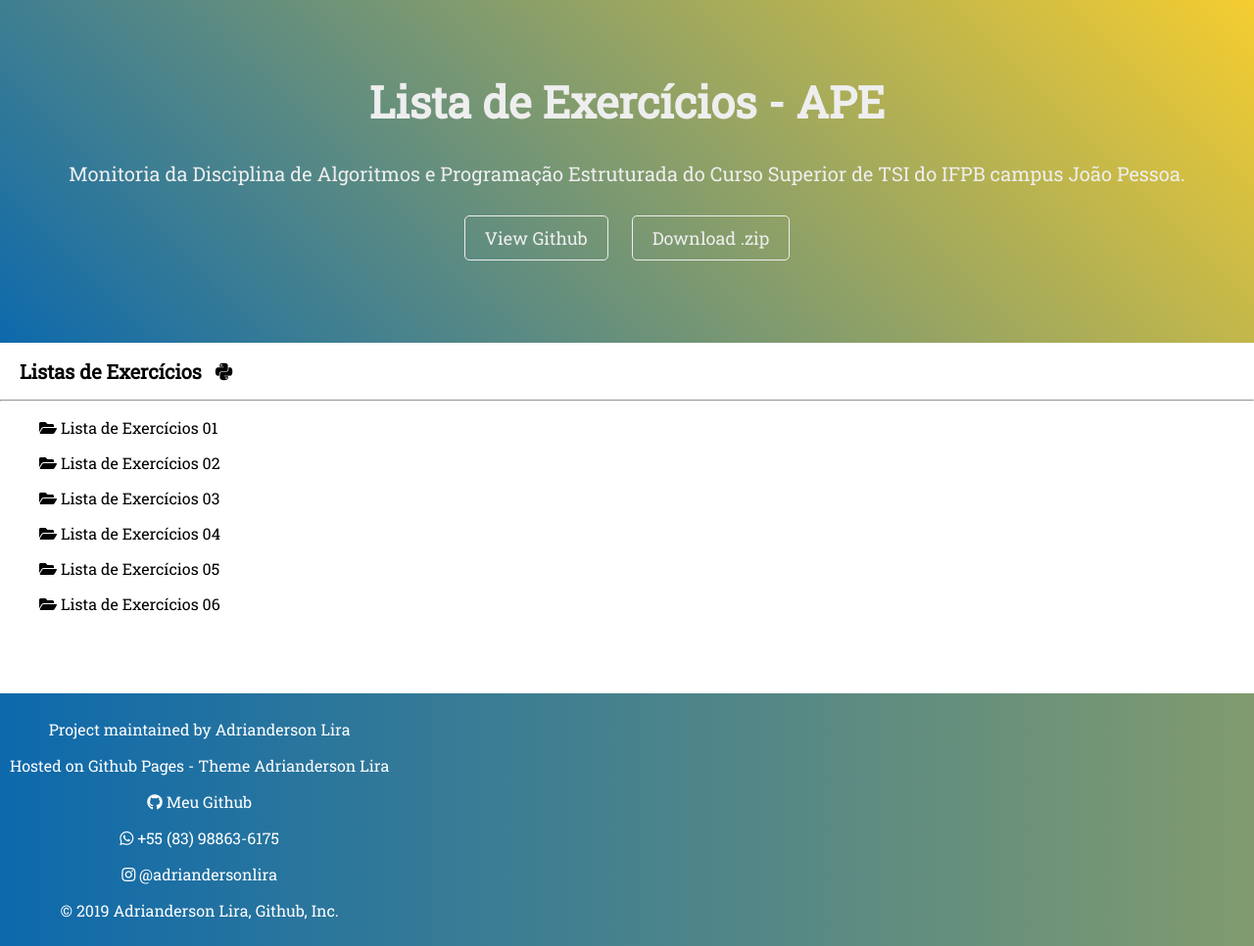
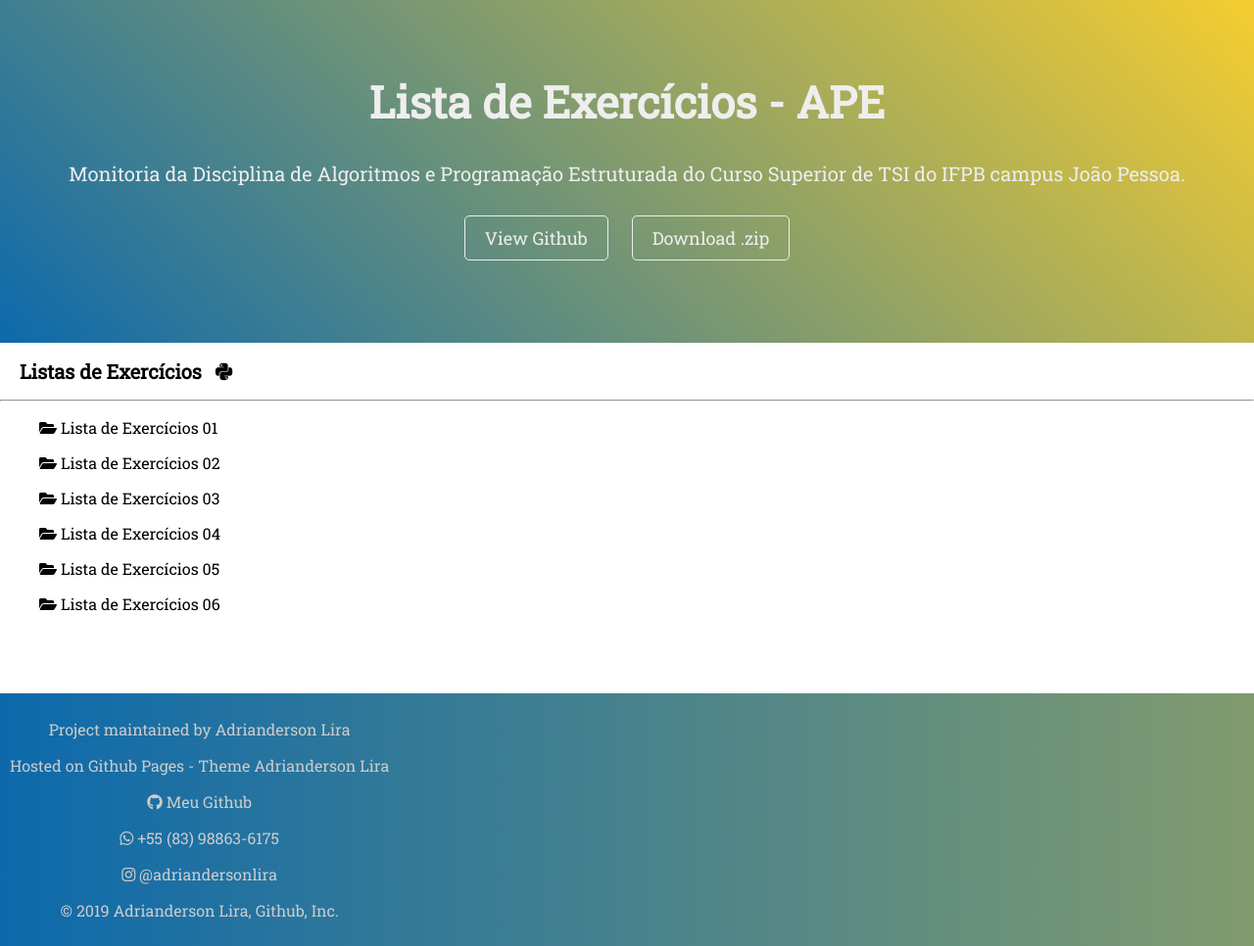
Before and after one commit to AdriandersonLira/APE, a plain HTML site: page index.html in a window 1280 px wide. Shown: the whole page at 98% size. Drawn offline with Linux system fonts and the light colour scheme.

Commit message:
Update index.html

```diff
--- a/index.html
+++ b/index.html
@@ -148,13 +148,13 @@
 
         div.footer {
             padding: 10px;
-            color: #fff;
+            color: #ccc;
             display: inline-block;
             text-align: center;
         }
 
         div.footer a {
-            color: white;
+            color: #ccc;
         }
     </style>
 </head>
```
